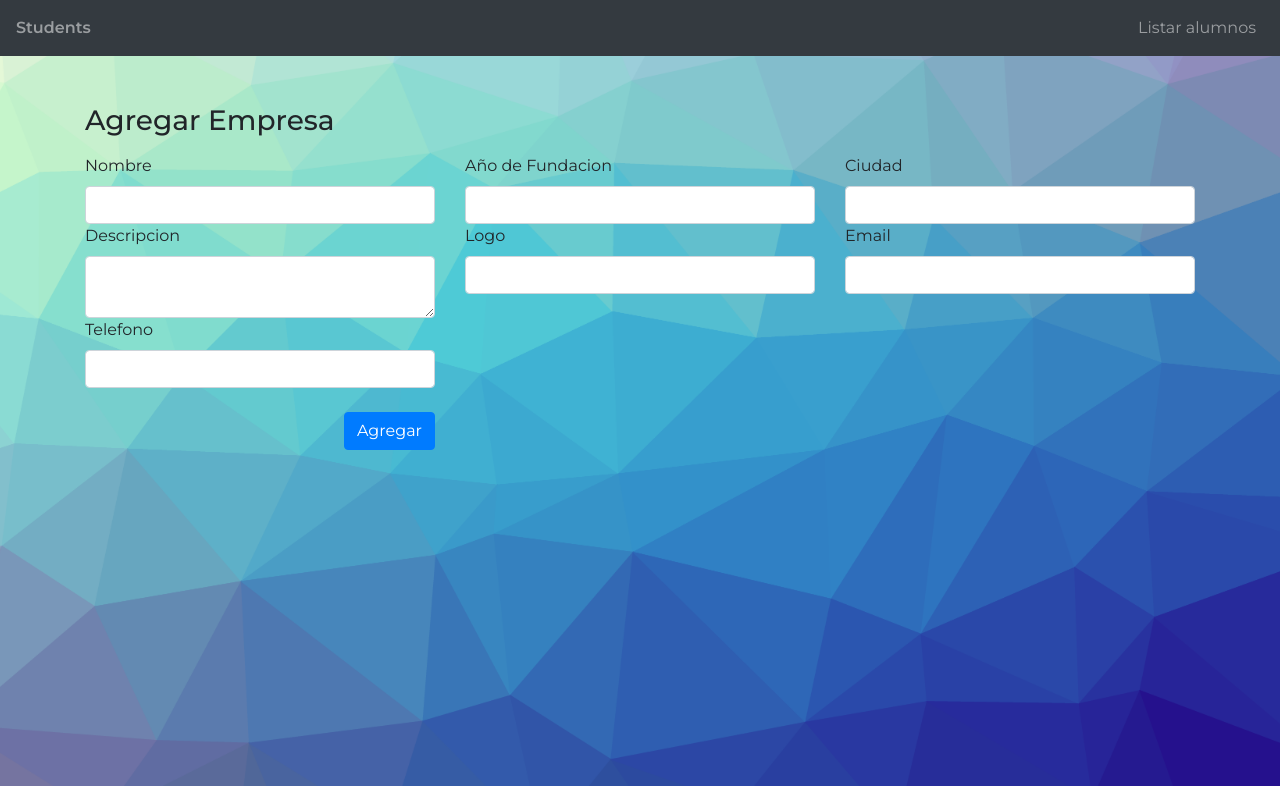
After one commit to anagchaio/LabIV---Proyecto-Final-2021, a PHP site: the page made by Views/company-add.php in a window 1280 px wide. The commit adds this page. Shown: the top 786 px of the page. Run offline with PHP 8.4, Linux system fonts and the light colour scheme; the template is opened without the code that fills it, so the values that code supplies are empty; some libraries are stand-ins or nearby versions.

Commit message:
add company

```diff
--- /dev/null
+++ b/Views/company-add.php
@@ -0,0 +1,69 @@
+<?php
+require_once('nav.php');
+?>
+<main class="py-5">
+     <section id="listado" class="mb-5">
+          <form action="<?php echo FRONT_ROOT ?>Company/AddCompany" method="POST">
+               <div class="container">
+                    <h3 class="mb-3">Agregar Empresa</h3>
+                    <h4 style="color: rgb(145, 39, 177)">
+                         <?php
+                         if (isset($usedCompanyName)) {
+                              echo "Ya existe una empresa con ese nombre";
+                         }
+                         ?>
+                    </h4>
+
+                    <div>
+                         <div class="row">
+                              <div class="col-lg-4">
+                                   <label for="">Nombre</label>
+                                   <input type="text" name="name" class="form-control form-control-ml" required value="">
+                              </div>
+
+                              <div class="col-lg-4">
+                                   <label for="">Año de Fundacion</label>
+                                   <input type="number" min="1900" max="2021" step="1" name="yearFoundantion" class="form-control form-control-ml" required value="">
+                              </div>
+
+                              <div class="col-lg-4">
+                                   <label for="">Ciudad</label>
+                                   <input type="text" name="city" class="form-control form-control-ml" required value="">
+                              </div>
+
+                              <div class="col-lg-4">
+                                   <label for="">Descripcion</label>
+                                   <textarea type="text" name="description" class="form-control form-control-ml" required value=""></textarea>
+                              </div>
+
+                              <div class="col-lg-4">
+                                   <label for="">Logo</label>
+                                   <input type="text" name="logo" class="form-control form-control-ml"  value="">
+                              </div>
+
+                              <div class="col-lg-4">
+                                   <label for="">Email</label>
+                                   <input type="email" name="email" class="form-control form-control-ml" required value="">
+                              </div>
+
+                              <div class="col-lg-4">
+                                   <label for="">Telefono</label>
+                                   <input type="number"  name="phoneNumber" class="form-control form-control-ml" required value="">
+                              </div>
+
+
+                         </div>
+                         <div class="row">
+                              <div class="col-lg-4">
+                                   <span>&nbsp;</span>
+                                   <button type="submit" name="add-company-button" class="btn btn-primary ml-auto d-block">Agregar</button>
+                              </div>
+
+                         </div>
+                    </div>
+               </div>
+          </form>
+     </section>
+</main>
+
+<?php include('footer.php') ?>
--- /dev/null
+++ b/Views/company-list.php
@@ -0,0 +1,3 @@
+<?php
+    require_once('nav.php');
+?>
--- a/Views/index.php
+++ b/Views/index.php
@@ -1,7 +1,7 @@
 <?php
 
     require_once('nav.php');
-      //API Student Test
+    //API Student Test
     /* use DAO\StudentDAO as studentDAO;
 
 
```
Also changed, not shown: Controllers/CompanyController.php (+26 -0 lines), Data/companies.json (added, +11 -0 lines), Views/admin-firstpage.php (+6 -1 lines).
